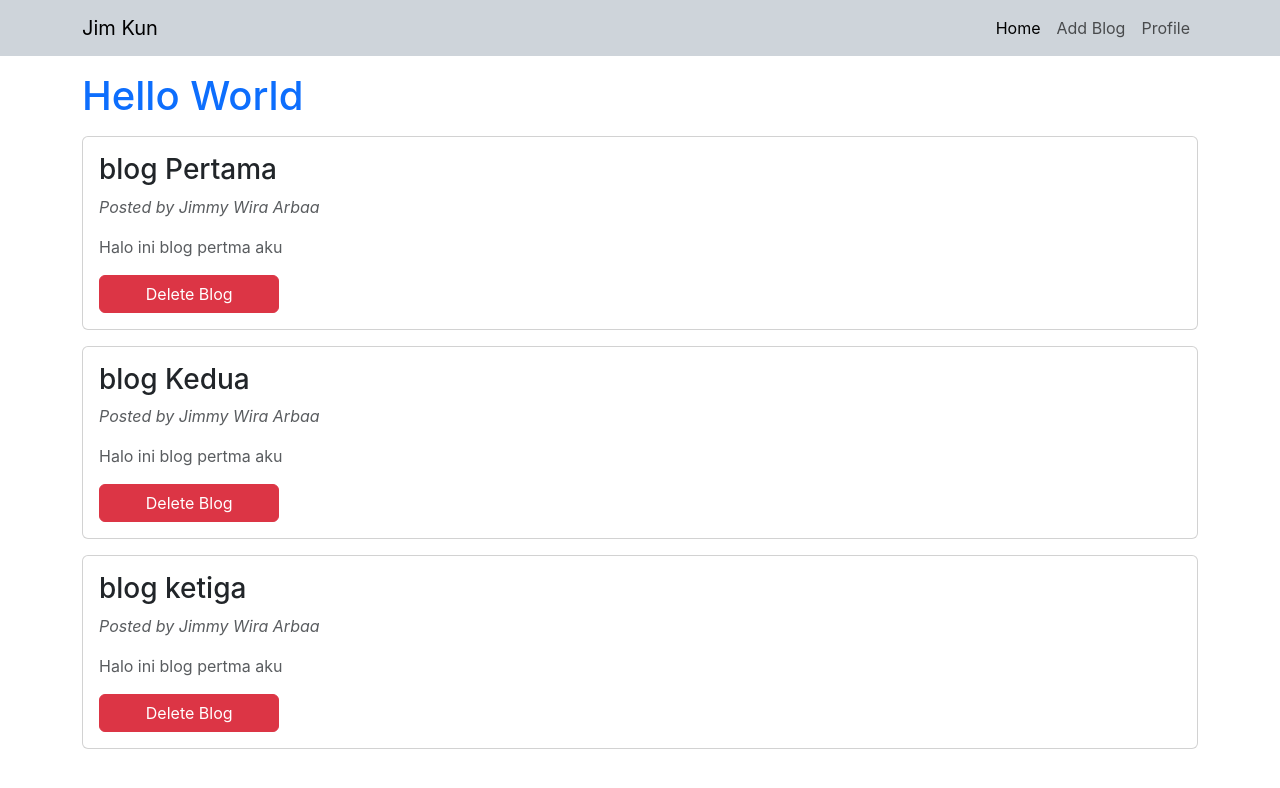
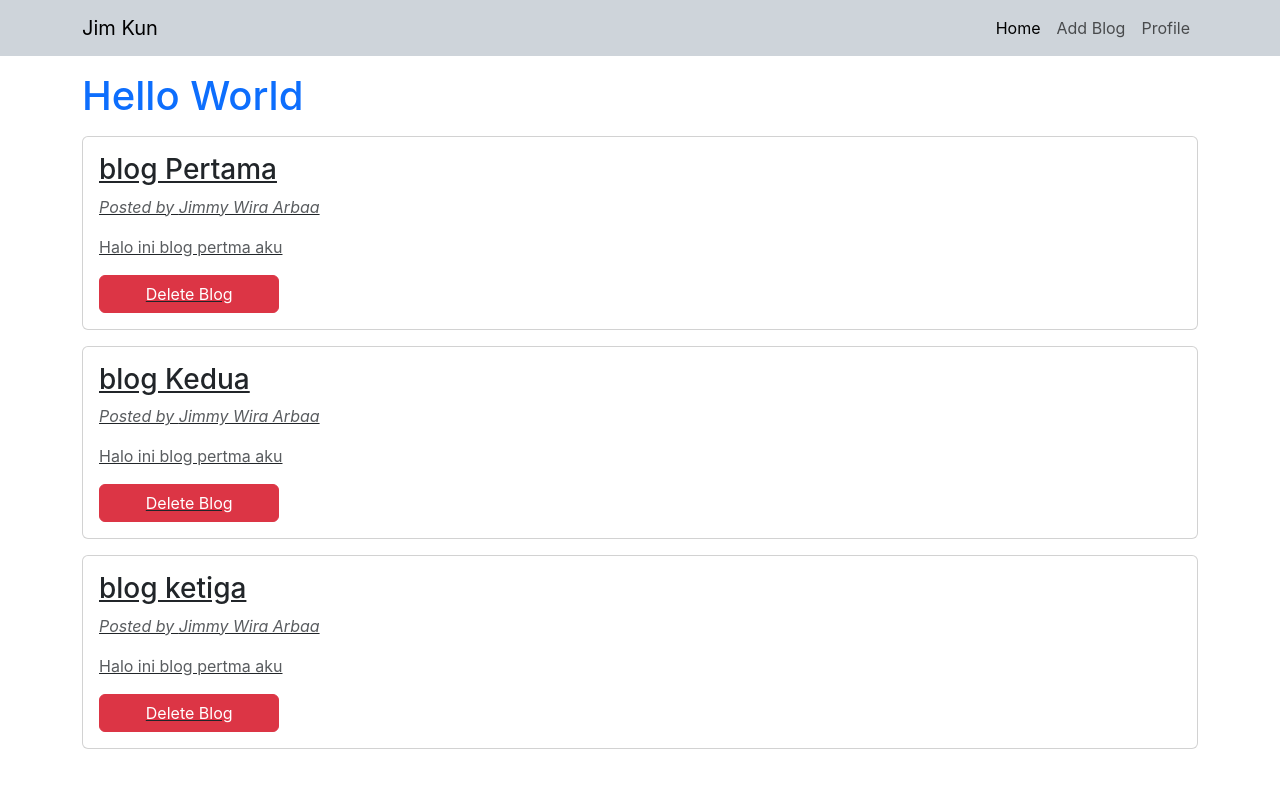
Before and after one commit to jimmywiraarbaa/blog-reactjs, a React (Create React App) app: page / in a window 1280 px wide. Shown: the top 788 px of the page. Built offline with nearby package versions, Linux system fonts and the light colour scheme; data requests are answered from the project's data file; the HTML template or start-up script is replaced by a standard one.

Commit message:
halaman detail blog

```diff
--- a/src/App.js
+++ b/src/App.js
@@ -1,22 +1,25 @@
 import Navbar from "./components/Navbar";
 import Home from "./pages/Home";
 import AddBlog from "./pages/blog/AddBlog";
+import DetailBlog from "./pages/blog/DetailBlog";
 
 //Route
 import { BrowserRouter, Routes, Route } from "react-router-dom";
+
 
 
 function App() {
   const title = "Jim Kun";
   return (
     <BrowserRouter>
-    <div>
-      <Navbar brand={title}/>
-      <Routes>
-        <Route path="/" element={<Home/>}></Route>
-        <Route path="/add" element={<AddBlog/>}></Route>
-      </Routes>
-    </div>
+      <div>
+        <Navbar brand={title} />
+        <Routes>
+          <Route path="/" element={<Home />}></Route>
+          <Route path="/add" element={<AddBlog />}></Route>
+          <Route path="/blog/:id" element={<DetailBlog />}></Route>
+        </Routes>
+      </div>
     </BrowserRouter>
   );
 }
--- a/src/components/blog/ItemBlog.js
+++ b/src/components/blog/ItemBlog.js
@@ -1,16 +1,17 @@
 import { useState } from "react";
+import { Link } from "react-router-dom";
 
-const ItemBlog = ({blogs, handleDelete}) => {
+const ItemBlog = ({ blogs, handleDelete }) => {
 
   return (
     <>
       {blogs.map((blog, index) => (
-          <div key={blog.id} className="card mt-3 p-3">
+        <Link to={'/blog/' + blog.id} key={blog.id} className="card card-blog mt-3 p-3">
           <h3>{blog.title}</h3>
           <p className="text-muted fst-italic fs-6">Posted by {blog.author}</p>
           <p className="text-muted">{blog.body}</p>
-            <button className="btn btn-danger col-2" onClick={() =>handleDelete(blog.id)}>Delete Blog</button>
-          </div>
+          <button className="btn btn-danger col-2" onClick={() => handleDelete(blog.id)}>Delete Blog</button>
+        </Link>
       ))}
     </>
   );
--- a/src/index.css
+++ b/src/index.css
@@ -11,3 +11,11 @@ code {
   font-family: source-code-pro, Menlo, Monaco, Consolas, 'Courier New',
     monospace;
 }
+
+.card-blog{
+  cursor: pointer;
+}
+
+.card-blog:hover{
+  background: #eaeaea;
+}
--- a/src/pages/Home.js
+++ b/src/pages/Home.js
@@ -15,14 +15,14 @@ const Home = () => {
   return (
     <div className="container mt-3">
       <h1 className="text-primary">Hello World</h1>
-                {error &&(
+      {error && (
         <h1 className="text-danger">Error when get data</h1>
       )}
-      {loading &&(
+      {loading && (
         <h1 className="text-muted">Loading...</h1>
       )}
       {blogs && (
-        <ItemBlog blogs={blogs} handleDelete={handleDelete}/>
+        <ItemBlog blogs={blogs} handleDelete={handleDelete} />
       )}
     </div>
   );
--- /dev/null
+++ b/src/pages/blog/DetailBlog.js
@@ -0,0 +1,12 @@
+import { useParams } from "react-router-dom";
+
+const DetailBlog = () => {
+    const { id } = useParams();
+    return (
+        <div className="container mt-5">
+            <h1 className="text-primary">Detail Blog ke-{id}</h1>
+        </div>
+    );
+}
+
+export default DetailBlog;
```
Also changed, not shown: src/components/Navbar.js (indentation only). Lines whose indentation alone changed are shown as unchanged.
